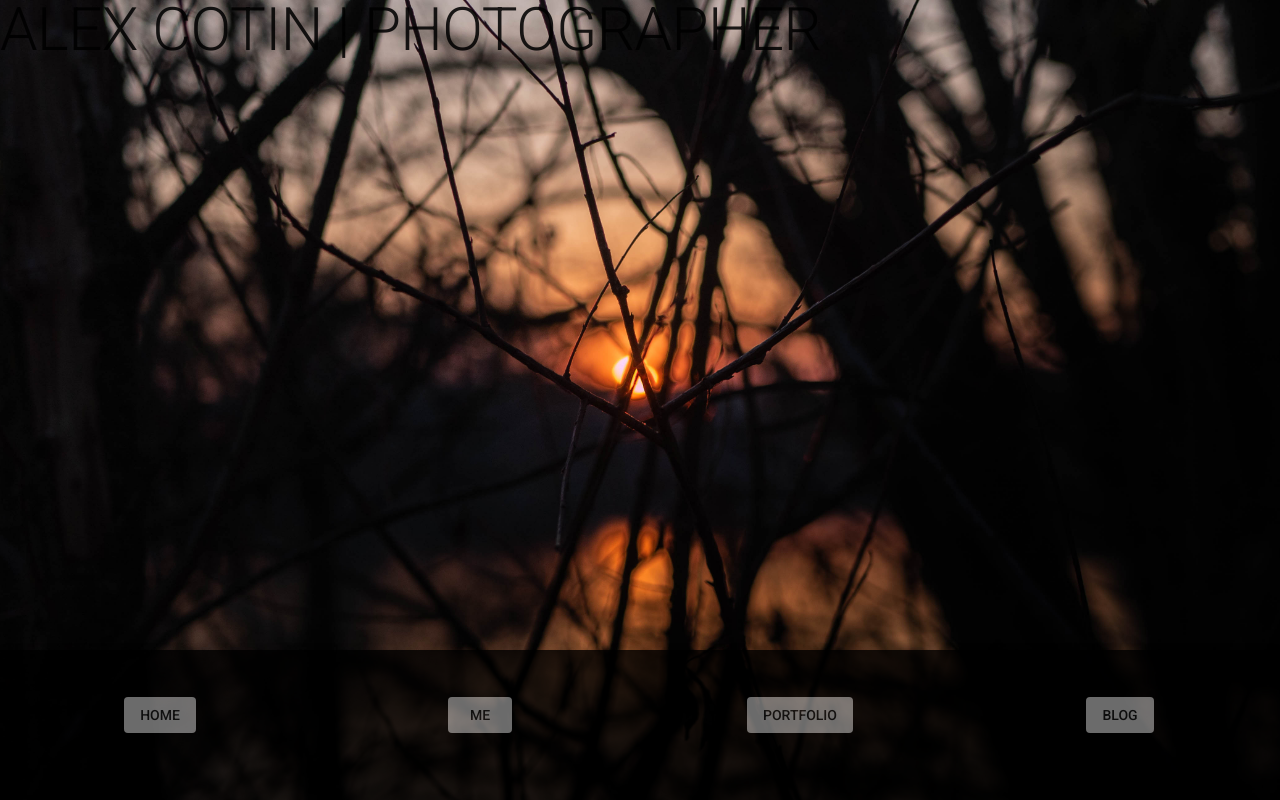
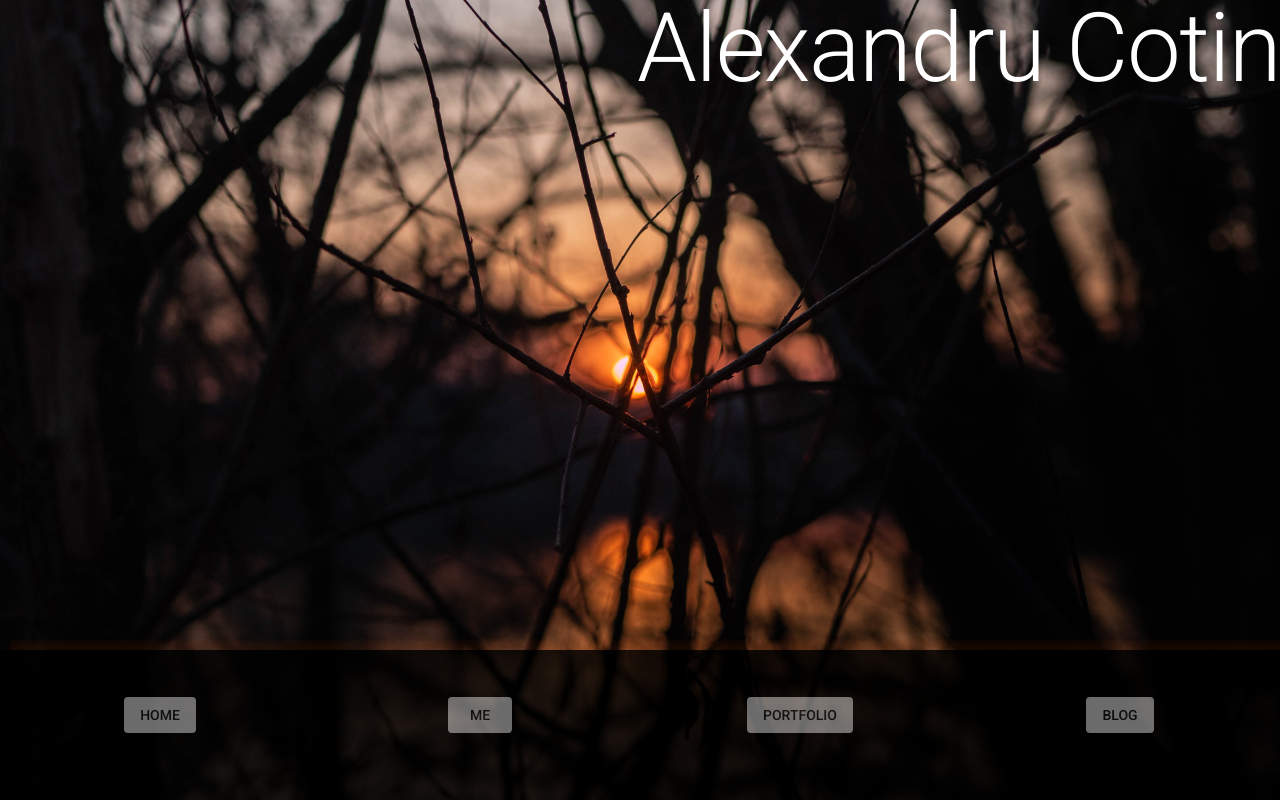
Before and after one commit to alexandrucotin/photography-website, a React (Vite) app: page / in a window 1280 px wide. Built offline with nearby package versions, Linux system fonts and the light colour scheme.

Commit message:
deleted header

```diff
--- a/src/App.js
+++ b/src/App.js
@@ -1,13 +1,20 @@
 import React from "react";
 import ReactDOM from "react-dom";
-import Header from "./components/Header";
+import Navbar from "./components/Navbar";
+import Title from "./components/Title";
+import Grid from "@material-ui/core/Grid";
 
 class App extends React.Component {
   render() {
     return (
-      <div>
-        <Header />
-      </div>
+      <Grid container spacing={0}>
+        <Grid item xs={12} sm={12} lg={12} xl={12}>
+          <Title />
+        </Grid>
+        <Grid item xs={12} sm={12} lg={12} xl={12}>
+          <Navbar />
+        </Grid>
+      </Grid>
     );
   }
 }
--- a/src/components/Header.js
+++ /dev/null
@@ -1,21 +0,0 @@
-import React from "react";
-import Navbar from "./Navbar";
-import Title from "./Title";
-import Grid from "@material-ui/core/Grid";
-
-class Header extends React.Component {
-  render() {
-    return (
-      <Grid container>
-        <Grid item>
-          <Title />
-        </Grid>
-        <Grid item>
-          <Navbar />
-        </Grid>
-      </Grid>
-    );
-  }
-}
-
-export default Header;
--- a/src/components/Navbar.js
+++ b/src/components/Navbar.js
@@ -20,17 +20,14 @@ const styles = {
   appBar: {
     top: "auto",
     bottom: 0,
-    height: 150
-  },
-  shadow: {
-    shadows: 1
+    height: 150,
+    boxShadow: "10px -9px 5px 0px  rgba(241, 90, 34, .1)"
   }
 };
 
-function ButtonAppBar(props) {
+function BottonAppBar(props) {
   const { classes } = props;
   return (
-    <div className={classes.root}>
     <AppBar
       position="fixed"
       className={classes.appBar}
@@ -63,12 +60,11 @@ function ButtonAppBar(props) {
         <NavbarIcon icon={"format_align_justify"} />
       </Grid>
     </AppBar>
-    </div>
   );
 }
 
-ButtonAppBar.propTypes = {
+BottonAppBar.propTypes = {
   classes: PropTypes.object.isRequired
 };
 
-export default withStyles(styles)(ButtonAppBar);
+export default withStyles(styles)(BottonAppBar);
--- a/src/components/Title.js
+++ b/src/components/Title.js
@@ -1,16 +1,36 @@
 import React from "react";
+import PropTypes from "prop-types";
 import Typography from "@material-ui/core/Typography";
+import { withStyles } from "@material-ui/core/styles";
 
-class Title extends React.Component {
-  constructor(props) {
-    super(props);
+const styles = {
+  root: {
+    width: "100%",
+    maxWidth: "100%"
+  },
+  title: {
+    color: "white"
   }
-  render() {
-    return (
-      <Typography component="h2" variant="h2" align="center" className="title">
-        ALEX COTIN | PHOTOGRAPHER
-      </Typography>
-    );
-  }
+};
+
+function Title(props) {
+  const { classes } = props;
+
+  return (
+    <Typography
+      component="h2"
+      variant="h1"
+      align="right"
+      className={classes.title}
+      style={{ alignItems: "center", justifyContent: "center" }}
+    >
+      Alexandru Cotin
+    </Typography>
+  );
 }
-export default Title;
+
+Title.propTypes = {
+  classes: PropTypes.object.isRequired
+};
+
+export default withStyles(styles)(Title);
--- a/src/style.css
+++ b/src/style.css
@@ -2,10 +2,6 @@ body,
 html {
   height: 100%;
   margin: 0;
-}
-
-.title {
-  font-family: "Shadows Into Light", cursive;
 }
 
 .dot {
```
Lines whose indentation alone changed are shown as unchanged.
